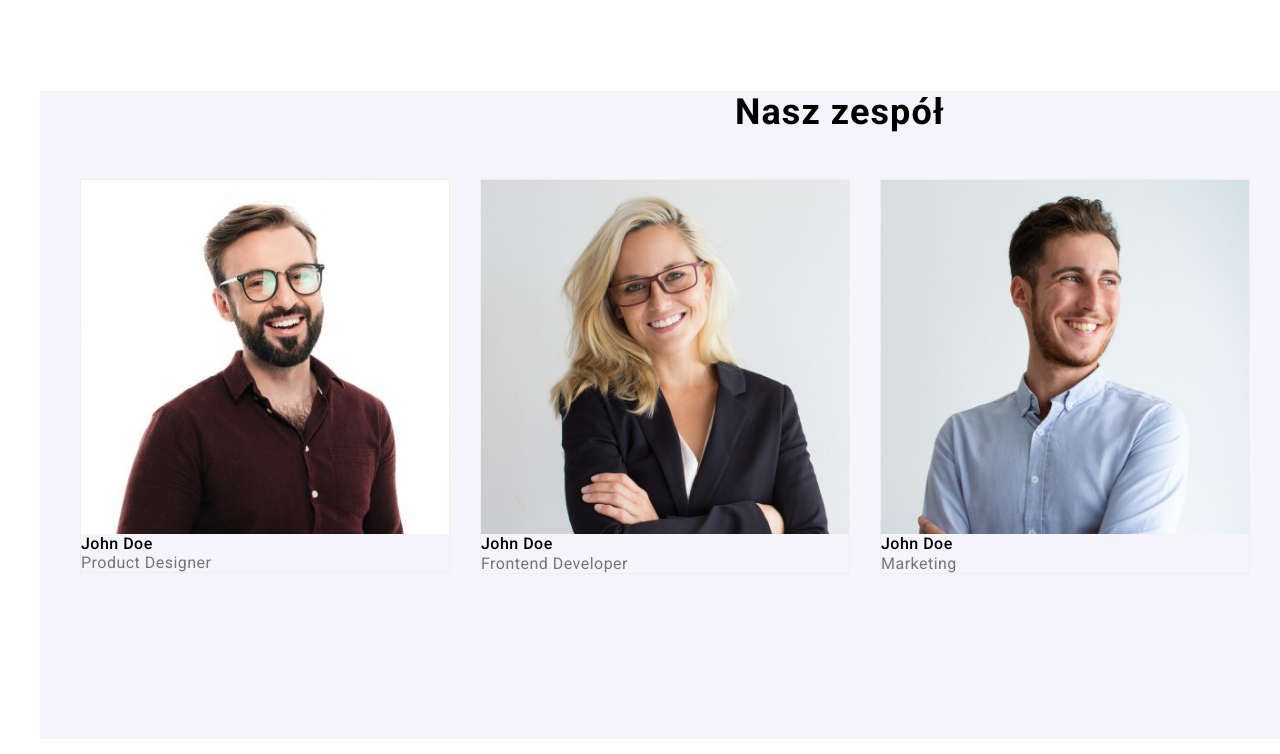
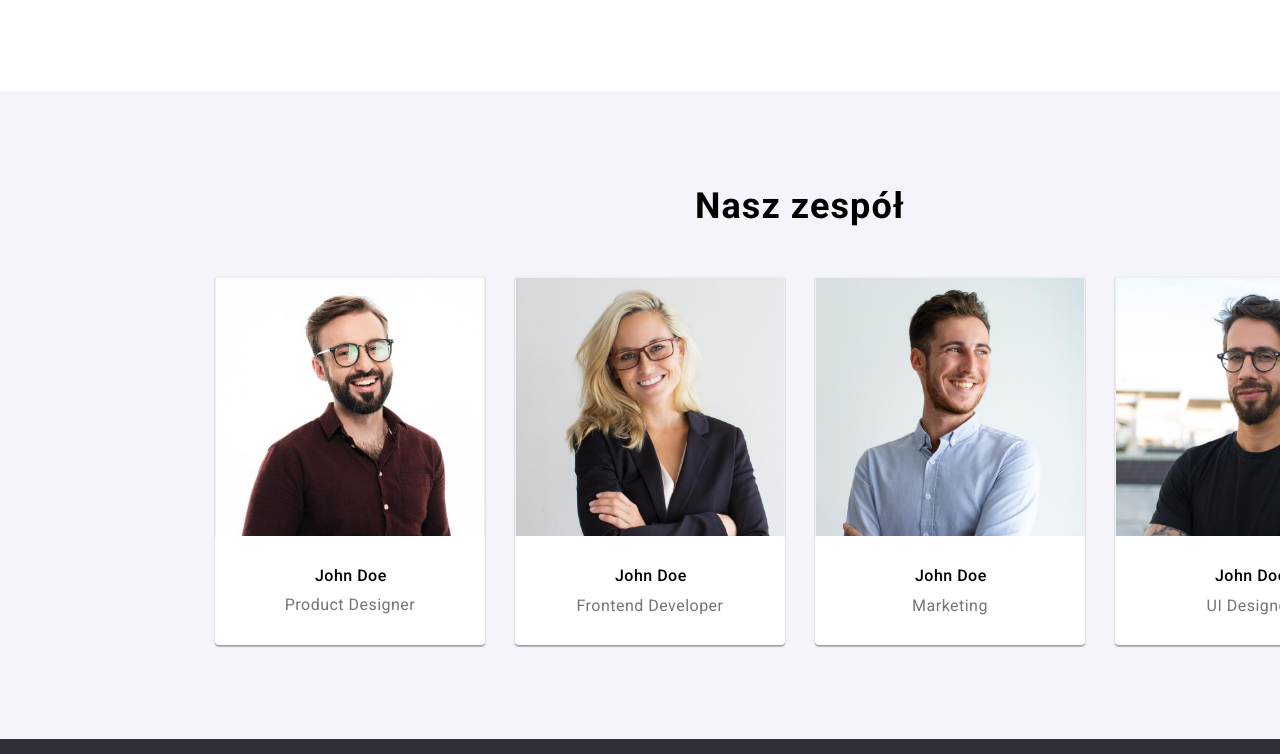
Before and after one commit to JoannaPapiernik/goit-markup-hw-03, a plain HTML site: page index.html in a window 1280 px wide. Shown: the part 1386-2140 px from the top of the page. Drawn offline with nearby package versions, Linux system fonts and the light colour scheme.

Commit message:
sundayalmost
almost finished 15:33

```diff
--- a/css/positioning.css
+++ b/css/positioning.css
@@ -92,7 +92,7 @@ address {
   margin: 94px 15px 94px 15px;
 }
 .service {
-  padding: 30px 500px 200px 500px;
+  padding: 30px 700px 200px 700px;
 }
 .logo-index-position {
   display: flex;
@@ -117,8 +117,41 @@ address {
   height: 648px;
   left: 0px;
   top: 1449px;
+  margin: 0 auto;
 }
 .team-fotos {
   display: inline-flex;
-  gap: 30px;
+  column-gap: 30px;
+  margin: 0 auto;
+
+  padding: 0px 215px 94px 215px;
 }
+.team-description {
+  padding: 94px 695px 50px 695px;
+  white-space: nowrap;
+  margin: 0 auto;
+}
+.index-foto-list {
+  background: var(--background-color);
+  width: 270px;
+  height: 368px;
+  box-shadow: 0px 1px 3px rgba(0, 0, 0, 0.12), 0px 1px 1px rgba(0, 0, 0, 0.14),
+    0px 2px 1px rgba(0, 0, 0, 0.2);
+  border-radius: 0px 0px 4px 4px;
+}
+
+.johndoe-foto {
+  max-width: 270px;
+  max-height: 260px;
+}
+.johndoe-description {
+  background: var(--background-color);
+  white-space: nowrap;
+  row-gap: 10px;
+}
+.main-index {
+  margin-bottom: 0;
+  margin-top: 94px;
+  margin-left: 0;
+  margin-right: 0;
+}
--- a/css/styles.css
+++ b/css/styles.css
@@ -150,6 +150,9 @@ p3 {
 
   text-align: center;
   letter-spacing: 0.03em;
+  display: flex;
+  padding: 30px 99px 10px 99px;
+  display: inline-block;
 }
 p4 {
   font-size: 16px;
@@ -160,6 +163,9 @@ p4 {
   letter-spacing: 0.03em;
 
   color: var(--gray-color);
+  align-items: center;
+  justify-content: center;
+  display: flex;
 }
 .email-underline {
   text-decoration: underline;
@@ -277,6 +283,7 @@ h3 {
   line-height: 1.17;
   letter-spacing: 0.03em;
   text-transform: uppercase;
+  color: var(--font-color);
 }
 .section-list {
   font-weight: 400;
--- a/index.html
+++ b/index.html
@@ -26,14 +26,12 @@ h<!DOCTYPE html>
     <header>
       <div class="container">
 
-        <span class="logo-index-position">
-      <b
-        > <div class="first-baby-index"><a href="/goit-markup-hw-01/index.html"
+        <div class="logo-index-position">
+      <div class="first-baby-index"><a href="/goit-markup-hw-01/index.html"
           ><div class="logo">
-            <span class="blue">Web</span
-            ><span class="studio-black">Studio</span>
-          </div></a></b
-      >
+            <span class="blue">Web</span>
+            <span class="studio-black">Studio</span>
+          </div></a>
       <nav>
         <menu>
 
@@ -46,7 +44,7 @@ h<!DOCTYPE html>
       <div class="second-baby-index">
 
       <a href="mailto:info@devstudio.com" class="email-nav">info@devstudio.com</a>
-      <a href="tel:48111111111" class="email-nav">+48 111 111 111</a></div></span>
+      <a href="tel:48111111111" class="email-nav">+48 111 111 111</a></div></div></div>
       <section class="index-title-button">
       <div class="header-index"><h1 class="header-title">EFEKTYWNE ROZWIĄZANIA DLA WASZEGO BIZNESU</h1>
         <div class="service">
@@ -55,10 +53,11 @@ h<!DOCTYPE html>
       </div>
       </div>
       </section>
-      </div>
+
+
 
     </header>
-    <main>
+    <main class="main-index">
       <div class="container">
       <!--nasze atuty-->
       <section class="index-lorem">
@@ -119,57 +118,58 @@ h<!DOCTYPE html>
         />
         </div>
       </section>
+      </div>
       <!--nasz zespół-->
       <section class="team">
-        <h2>Nasz zespół</h2>
+        <h2 class="team-description">Nasz zespół</h2>
         <ul class="team-fotos">
-          <li>
-            <figure>
+          <li class="index-foto-list">
+            <figure class="johndoe-foto">
               <img
                 src="images/squooshimages/nZ1.jpg"
                 alt="mężczyzna w bordowej koszuli i okularach"
                 width="270"
                 height="260"
               />
-              <figcaption><p3>John Doe</p3> <br /><p4>Product Designer</p4></figcaption>
+              <figcaption class="johndoe-description"><p3>John Doe</p3> <br /><p4>Product Designer</p4></figcaption>
             </figure>
           </li>
-          <li>
-            <figure>
+          <li class="index-foto-list">
+            <figure class="johndoe-foto">
               <img
                 src="images/squooshimages/nz2.jpg"
                 alt="blondynka w okularach i czarnej marynarce"
                 width="270"
                 height="260"
               />
-              <figcaption><p3>John Doe</p3> <br /><p4>Frontend Developer</p4></figcaption>
+              <figcaption class="johndoe-description"><p3>John Doe</p3> <br /><p4>Frontend Developer</p4></figcaption>
             </figure>
           </li>
-          <li>
-            <figure>
+          <li class="index-foto-list">
+            <figure class="johndoe-foto">
               <img
                 src="images/squooshimages/nz3.jpg"
                 alt="rudy uśmiechnięty mężczyzna w niebieskiej koszuli"
                 width="270"
                 height="260"
               />
-              <figcaption><p3>John Doe</p3> <br /><p4>Marketing</p4></figcaption>
+              <figcaption class="johndoe-description"><p3>John Doe</p3> <br /><p4>Marketing</p4></figcaption>
             </figure>
           </li>
-          <li>
-            <figure>
+          <li class="index-foto-list">
+            <figure class="johndoe-foto">
               <img
                 src="images/squooshimages/nz4.jpg"
                 alt="szatyn w okularach i czarnym t-shirt"
                 width="270"
                 height="260"
               />
-              <figcaption><p3>John Doe</p3> <br /><p4>UI Designer</p4</figcaption>
+              <figcaption class="johndoe-description"><p3>John Doe</p3> <br /><p4>UI Designer</p4</figcaption>
             </figure>
           </li>
         </ul>
       </section>
-      </div>
+
     </main>
     <footer>
       <div class="container">
```
